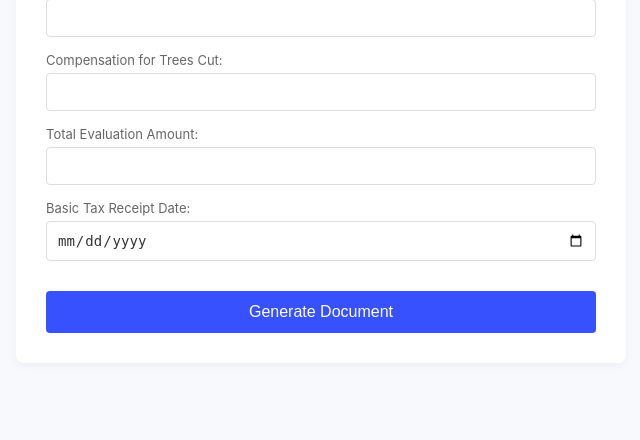
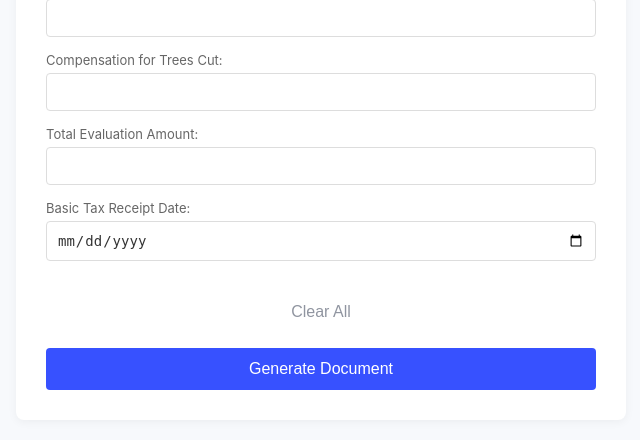
Before and after one commit to TharunThomas8/e-filing, a Flask app: page / in a window 1280 px wide. Shown: the part 1333-1773 px from the top of the page, without its empty margins (319-959 px from the left). Before the commit the page ends 1666 px from the top, so only its background shows below. Run offline with Flask 3, Linux system fonts and the light colour scheme.

Commit message:
clear logic

```diff
--- a/app.py
+++ b/app.py
@@ -82,7 +82,7 @@ def form():
         }
         replacements["(CURRENT_DATE)"] = get_formatted_current_date()
 
-        print(replacements)
+        # print(replacements)
         output_filename = f"{get_custom_datetime_format()}_output.docx"
         output_path = os.path.join("static/output", output_filename)
 
--- a/static/styles.css
+++ b/static/styles.css
@@ -84,6 +84,16 @@ button {
   margin-top: 15px;
 }
 
+#clear_btn{
+  color: #9095A0FF;
+  background: #00000000;
+}
+
 button:hover {
   background-color: #2e45e0;
 }
+
+#clear_btn:hover{
+  color: #9095A0FF;
+  background-color: #EAECEFFF;
+}
--- a/templates/form.html
+++ b/templates/form.html
@@ -21,8 +21,22 @@
           {% endif %}
         </div>
       {% endfor %}
+      <button type="button" id="clear_btn">Clear All</button>
       <button type="submit">Generate Document</button>
     </form>
   </div>
+<script>
+  document.getElementById('clear_btn').addEventListener('click', function() {
+    const confirmClear = confirm("Are you sure you want to clear all form fields?");
+
+    if (confirmClear) {
+      const inputs = document.querySelectorAll('input');
+
+      inputs.forEach(input => {
+        input.value = '';
+      });
+    }
+  });
+</script>
 </body>
 </html>
```
